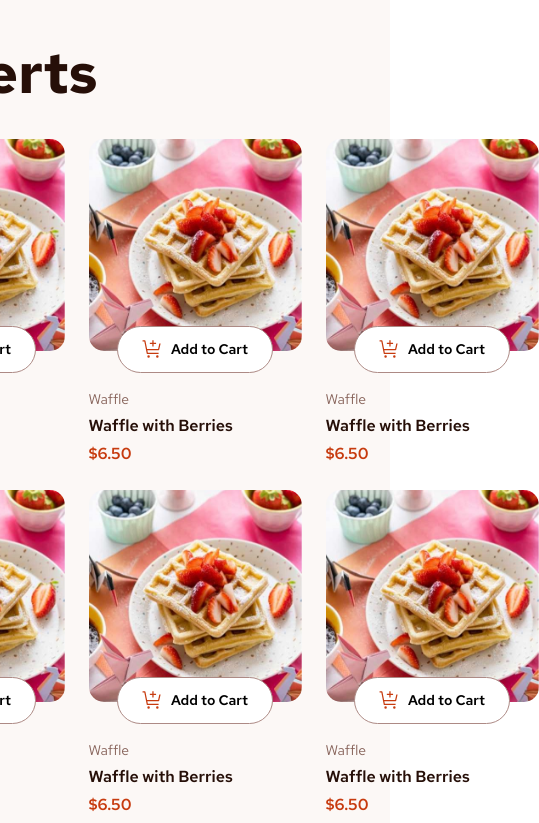
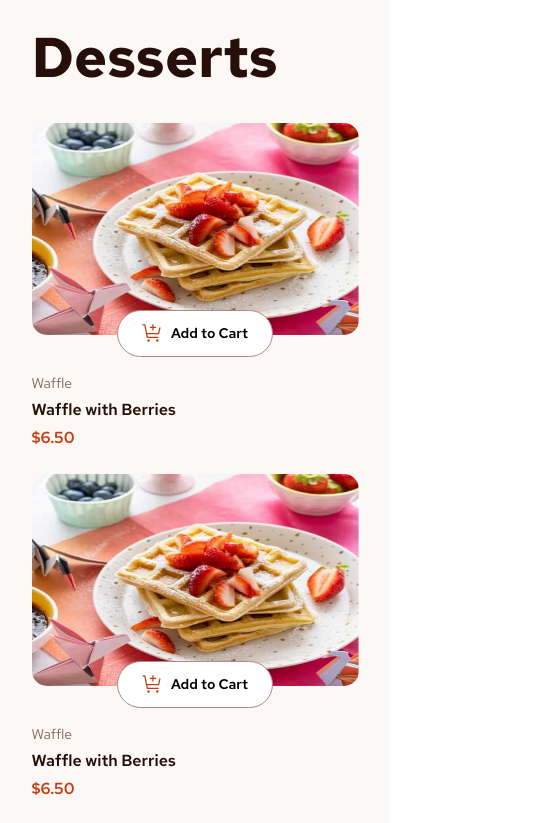
Before and after one commit to ben-demetrius/workspaces, a React (Vite) app: page / in a window 390 px wide. Shown: the top 823 px of the page, 539 px wide, since content can reach past the window. Built offline with nearby package versions, Linux system fonts and the light colour scheme.

Commit message:
feat: responsiveness done!😎.

```diff
--- a/src/assets/styles/_theme.scss
+++ b/src/assets/styles/_theme.scss
@@ -12,11 +12,12 @@
 
 //Responsiveness ---------------------
 // $xxl: 1536px;
-// $lg: 1024px;
-// $sm: 640px;
+
 $xl: 1440px;
+$lg: 1024px;
 $md: 768px;
-$xs: 375px;
+$sm: 740px;
+$xs: 500px;
 
 .container {
   max-width: $xl;
--- a/src/assets/styles/app.scss
+++ b/src/assets/styles/app.scss
@@ -25,6 +25,18 @@
       grid-template-columns: auto auto auto;
       gap: $space-300;
 
+      @media (max-width: $lg) {
+        grid-template-columns: auto auto;
+      }
+
+      @media (max-width: $md) {
+        grid-template-columns: auto auto auto;
+      }
+
+      @media (max-width: $sm) {
+        grid-template-columns: auto auto;
+      }
+
       @media (max-width: $xs) {
         grid-template-columns: auto;
       }
```
